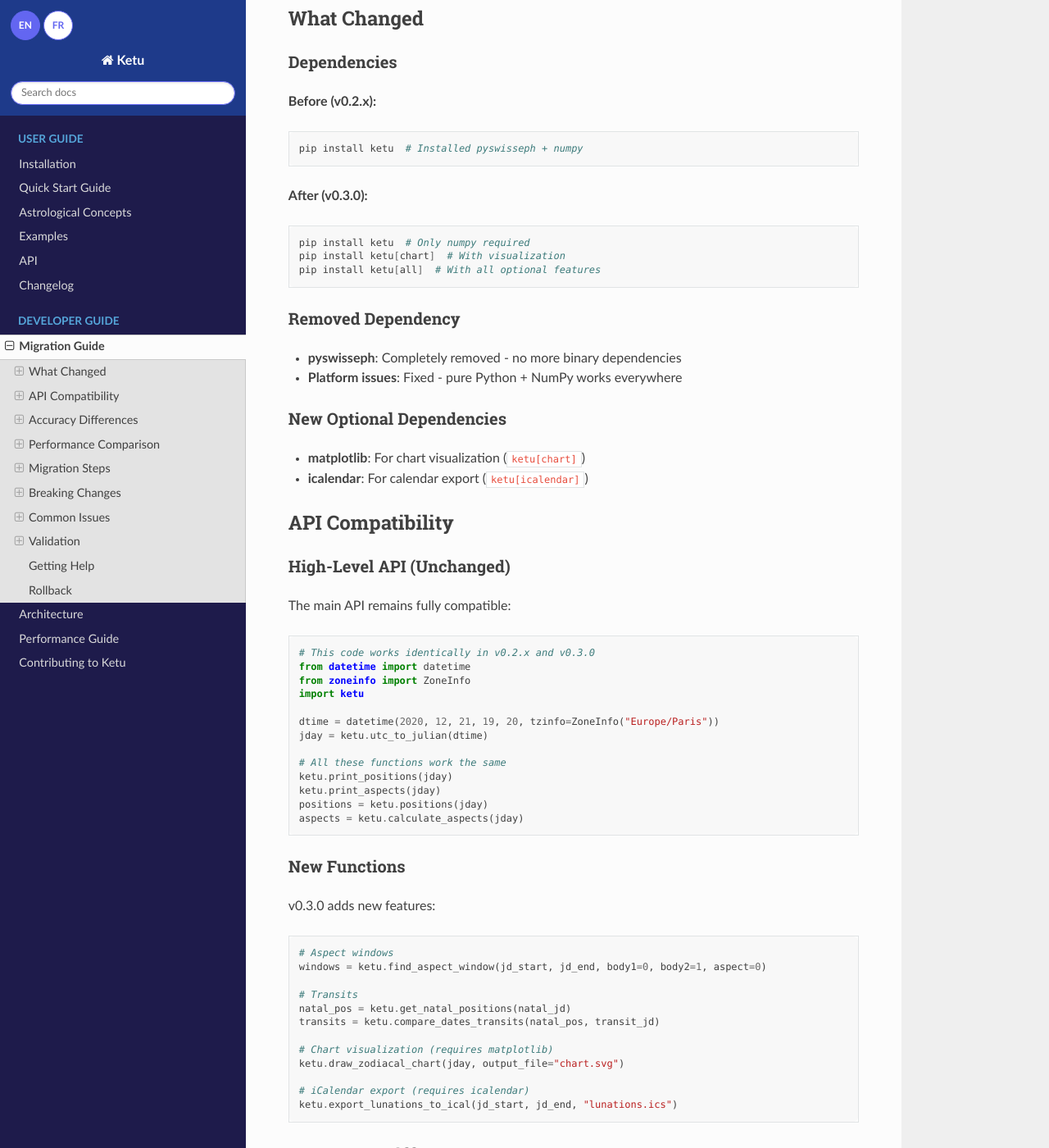
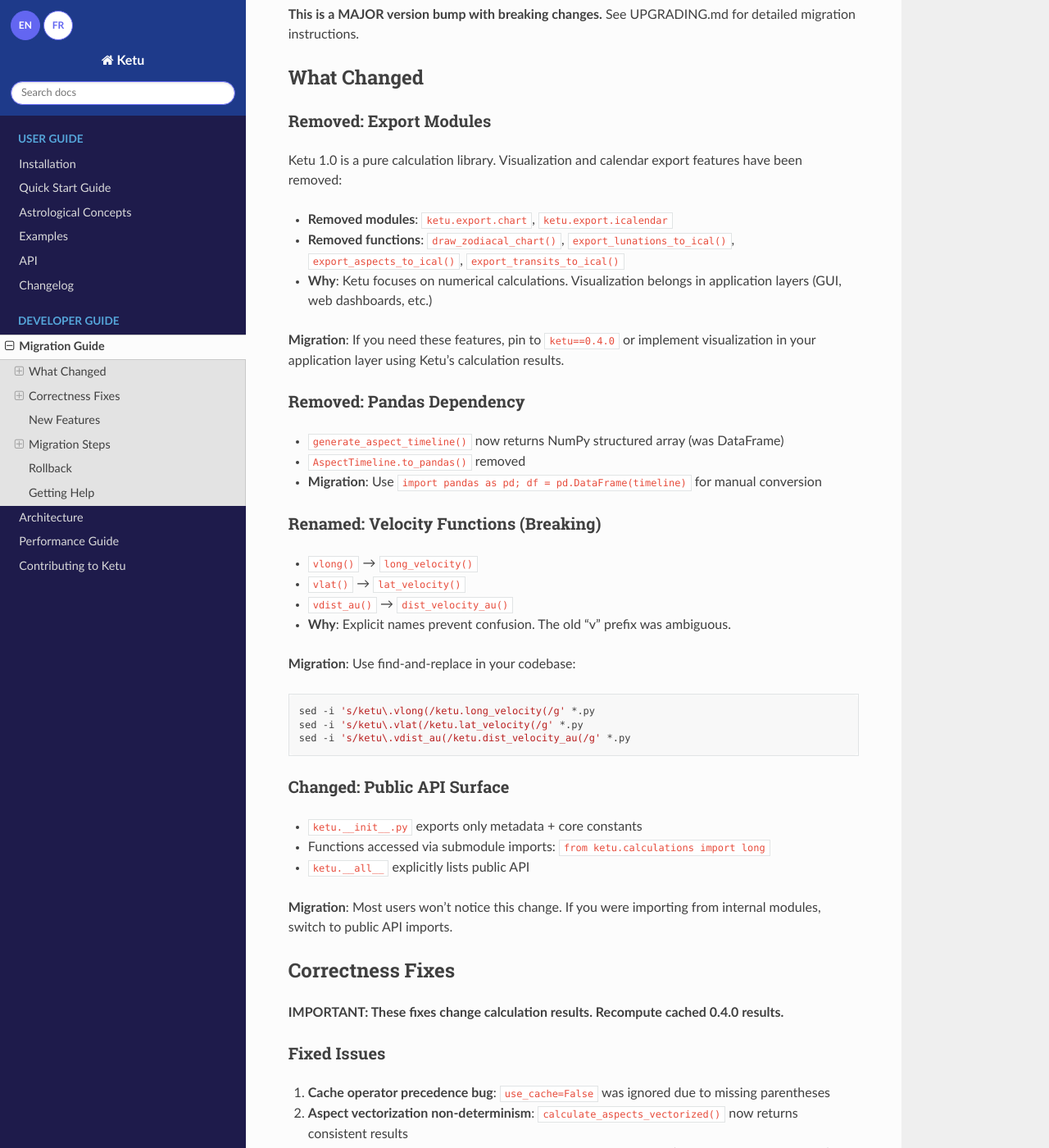
Before and after one commit to alkimya/ketu, a Sphinx documentation site: the page built from docs/source/migration.md, in a window 1280 px wide and 1400 px high, scrolled down 202 px. Shown: the whole window at 82% size. Built offline with Sphinx 7.4.7 and the Read the Docs theme 3.1.0, drawn with Linux system fonts in a browser that asks for light colours; some of the changed text lies outside the part shown.

Commit message:
docs(06-01): purge chart/icalendar references from all documentation
- Remove chart, icalendar, matplotlib, svgwrite references from README, CLAUDE.md, docs/
- Clean examples/README.md and README_fr.md (remove 03_natal_chart references)
- Rename natal_chart() to natal_positions() in quickstart.md
- Acceptable exceptions: migration.md explains removed features, concepts.md uses astronomical term

Co-Authored-By: Claude Opus 4.6 <noreply@anthropic.com>

````diff
--- a/docs/source/examples.md
+++ b/docs/source/examples.md
@@ -88,7 +88,7 @@ class Transit:
     exact: bool = False
 
 def search_transits(natal_date, transit_date, planets_to_follow=None):
-    """Search for today's transits on a natal chart"""
+    """Search for today's transits to natal positions"""
 
     if planets_to_follow is None:
         planets_to_follow = [0, 1, 2, 3, 4, 5, 6]  # Sun to Saturn
--- a/docs/source/migration.md
+++ b/docs/source/migration.md
@@ -1,256 +1,139 @@
 # Migration Guide
 
-This guide helps you migrate from Ketu v0.2.x (pyswisseph-based) to v0.3.0 (pure NumPy).
+This guide helps you migrate from Ketu v0.4.0 to v1.0.0.
+
+**This is a MAJOR version bump with breaking changes.** See [UPGRADING.md](../../UPGRADING.md) for detailed migration instructions.
 
 ## What Changed
 
-### Dependencies
+### Removed: Export Modules
 
-**Before (v0.2.x):**
+Ketu 1.0 is a pure calculation library. Visualization and calendar export features have been removed:
 
+- **Removed modules**: `ketu.export.chart`, `ketu.export.icalendar`
+- **Removed functions**: `draw_zodiacal_chart()`, `export_lunations_to_ical()`, `export_aspects_to_ical()`, `export_transits_to_ical()`
+- **Why**: Ketu focuses on numerical calculations. Visualization belongs in application layers (GUI, web dashboards, etc.)
+
+**Migration**: If you need these features, pin to `ketu==0.4.0` or implement visualization in your application layer using Ketu's calculation results.
+
+### Removed: Pandas Dependency
+
+- `generate_aspect_timeline()` now returns NumPy structured array (was DataFrame)
+- `AspectTimeline.to_pandas()` removed
+- **Migration**: Use `import pandas as pd; df = pd.DataFrame(timeline)` for manual conversion
+
+### Renamed: Velocity Functions (Breaking)
+
+- `vlong()` → `long_velocity()`
+- `vlat()` → `lat_velocity()`
+- `vdist_au()` → `dist_velocity_au()`
+- **Why**: Explicit names prevent confusion. The old "v" prefix was ambiguous.
+
+**Migration**: Use find-and-replace in your codebase:
 ```bash
-pip install ketu  # Installed pyswisseph + numpy
+sed -i 's/ketu\.vlong(/ketu.long_velocity(/g' *.py
+sed -i 's/ketu\.vlat(/ketu.lat_velocity(/g' *.py
+sed -i 's/ketu\.vdist_au(/ketu.dist_velocity_au(/g' *.py
 ```
 
-**After (v0.3.0):**
+### Changed: Public API Surface
 
-```bash
-pip install ketu  # Only numpy required
-pip install ketu[chart]  # With visualization
-pip install ketu[all]  # With all optional features
-```
+- `ketu.__init__.py` exports only metadata + core constants
+- Functions accessed via submodule imports: `from ketu.calculations import long`
+- `ketu.__all__` explicitly lists public API
 
-### Removed Dependency
+**Migration**: Most users won't notice this change. If you were importing from internal modules, switch to public API imports.
 
-- **pyswisseph**: Completely removed - no more binary dependencies
-- **Platform issues**: Fixed - pure Python + NumPy works everywhere
+## Correctness Fixes
 
-### New Optional Dependencies
+**IMPORTANT: These fixes change calculation results. Recompute cached 0.4.0 results.**
 
-- **matplotlib**: For chart visualization (`ketu[chart]`)
-- **icalendar**: For calendar export (`ketu[icalendar]`)
+### Fixed Issues
 
-## API Compatibility
+1. **Cache operator precedence bug**: `use_cache=False` was ignored due to missing parentheses
+2. **Aspect vectorization non-determinism**: `calculate_aspects_vectorized()` now returns consistent results
+3. **Moon velocity wrapping**: Correct velocity at 360°/0° boundary (was showing ±360° spikes)
 
-### High-Level API (Unchanged)
+**Impact**: If you cached results from 0.4.0, recompute them with 1.0.0 for correctness.
 
-The main API remains fully compatible:
+## New Features
 
-```python
-# This code works identically in v0.2.x and v0.3.0
-from datetime import datetime
-from zoneinfo import ZoneInfo
-import ketu
-
-dtime = datetime(2020, 12, 21, 19, 20, tzinfo=ZoneInfo("Europe/Paris"))
-jday = ketu.utc_to_julian(dtime)
-
-# All these functions work the same
-ketu.print_positions(jday)
-ketu.print_aspects(jday)
-positions = ketu.positions(jday)
-aspects = ketu.calculate_aspects(jday)
-```
-
-### New Functions
-
-v0.3.0 adds new features:
-
-```python
-# Aspect windows
-windows = ketu.find_aspect_window(jd_start, jd_end, body1=0, body2=1, aspect=0)
-
-# Transits
-natal_pos = ketu.get_natal_positions(natal_jd)
-transits = ketu.compare_dates_transits(natal_pos, transit_jd)
-
-# Chart visualization (requires matplotlib)
-ketu.draw_zodiacal_chart(jday, output_file="chart.svg")
-
-# iCalendar export (requires icalendar)
-ketu.export_lunations_to_ical(jd_start, jd_end, "lunations.ics")
-```
-
-## Accuracy Differences
-
-### Swiss Ephemeris (v0.2.x)
-
-- Accuracy: ±0.001° (arc-second precision)
-- Based on JPL ephemeris
-- Full perturbation theory
-
-### Pure NumPy (v0.3.0)
-
-- Accuracy: ±0.1° for inner planets, ±0.5° for outer planets
-- Based on VSOP87/simplified perturbations
-- More than sufficient for astrological purposes
-
-### When to Care
-
-You likely **don't need** Swiss Ephemeris precision if:
-
-- You're doing astrology (orbs are typically 1-12°)
-- You're working with aspects (orb tolerance >> 0.5°)
-- You need aspects exact to the minute (v0.3.0 handles this)
-
-You **might prefer** Swiss Ephemeris if:
-
-- You need arc-second precision for scientific astronomy
-- You're computing asteroid positions (not yet supported in v0.3.0)
-- You need positions for dates outside 1800-2200 CE
-
-## Performance Comparison
-
-### Time Series (365 days)
-
-- v0.2.x: ~3.2 seconds
-- v0.3.0: ~15 milliseconds
-- **Speedup: 208x**
-
-### Aspect Calculations
-
-- v0.2.x: ~120 milliseconds
-- v0.3.0: ~8 milliseconds
-- **Speedup: 14.55x**
+- **Type hints everywhere**: mypy strict mode compliance
+- **NumPy-style docstrings**: Examples section in all public functions
+- **Vectorized ResonanceField**: 10-100x faster `_get_trace()` using batch calculations
+- **Standardized error messages**: All `ValueError` messages include received value + valid options
+- **Numerical precision guarantees**: ±1e-6° for angular separation (documented)
 
 ## Migration Steps
 
-### Step 1: Update Package
+### Step 1: Review Breaking Changes
+
+Read [UPGRADING.md](../../UPGRADING.md) for detailed migration instructions.
+
+### Step 2: Update Package
 
 ```bash
 pip install --upgrade ketu
 ```
 
-### Step 2: Remove pyswisseph (Optional)
+### Step 3: Update Your Code
+
+**Replace velocity function calls:**
+
+```python
+# Before (v0.4.0)
+v = ketu.vlong(jday, body_id)
+
+# After (v1.0.0)
+v = ketu.long_velocity(jday, body_id)
+```
+
+**Replace pandas conversions:**
+
+```python
+# Before (v0.4.0)
+timeline = ketu.generate_aspect_timeline(...)
+df = timeline.to_pandas()
+
+# After (v1.0.0)
+import pandas as pd
+timeline = ketu.generate_aspect_timeline(...)
+df = pd.DataFrame(timeline)
+```
+
+**Remove chart/icalendar calls:**
+
+```python
+# Before (v0.4.0) - REMOVED
+ketu.draw_zodiacal_chart(jday, output_file="chart.svg")
+ketu.export_lunations_to_ical(start, end, "lunations.ics")
+
+# After (v1.0.0) - No replacement
+# Implement visualization in your application layer using ketu calculation results
+```
+
+### Step 4: Test Your Code
+
+Run your test suite to catch any remaining issues.
+
+### Step 5: Recompute Cached Results
+
+If you cached calculation results from 0.4.0, recompute them for correctness.
+
+## Rollback
+
+If you need to rollback to v0.4.0:
 
 ```bash
-pip uninstall pyswisseph
+pip install ketu==0.4.0
 ```
 
-### Step 3: Test Your Code
-
-Run your existing code - it should work without changes:
-
-```python
-# Your existing code
-import ketu
-
-jday = ketu.utc_to_julian(datetime.now())
-ketu.print_positions(jday)
-```
-
-### Step 4: Add Optional Features
-
-If you want new features:
-
-```bash
-# For chart visualization
-pip install ketu[chart]
-
-# For iCalendar export
-pip install ketu[icalendar]
-
-# For everything
-pip install ketu[all]
-```
-
-## Breaking Changes
-
-### None for Public API
-
-The public API (`ketu.*`) has **no breaking changes**.
-
-### Internal Changes
-
-If you were importing from internal modules:
-
-**Before:**
-
-```python
-# Don't do this - internal API
-from ketu.ketu import body_properties
-```
-
-**After:**
-
-```python
-# Use public API instead
-from ketu import body_properties
-```
-
-## Common Issues
-
-### Import Errors
-
-**Problem:**
-
-```python
-ImportError: No module named 'swisseph'
-```
-
-**Solution:**
-This is expected - pyswisseph is no longer used. Your code should still work.
-
-### Accuracy Concerns
-
-**Problem:** "Positions are slightly different from v0.2.x"
-
-**Solution:** This is expected. Differences are typically < 0.5° and negligible for astrology.
-
-### Missing Features
-
-**Problem:** "Can't find function X"
-
-**Solution:** Check if it's a new feature requiring optional dependencies:
-
-```bash
-pip install ketu[all]
-```
-
-## Validation
-
-### Compare Results
-
-To verify migration:
-
-```python
-# Save results from v0.2.x
-import json
-import ketu
-
-jday = ketu.utc_to_julian(datetime(2025, 1, 1))
-old_positions = ketu.positions(jday)
-with open('old_positions.json', 'w') as f:
-    json.dump(old_positions.tolist(), f)
-```
-
-After upgrading:
-
-```python
-# Compare with v0.3.0
-new_positions = ketu.positions(jday)
-with open('old_positions.json', 'r') as f:
-    old_positions = np.array(json.load(f))
-
-diff = np.abs(new_positions - old_positions)
-print(f"Max difference: {diff.max():.4f}°")  # Should be < 0.5°
-```
+Note: v0.4.x will not receive further updates. v1.0.0 is the recommended version.
 
 ## Getting Help
 
 If you encounter issues:
 
-1. Check the [documentation](https://ketu.readthedocs.io)
-2. Review [examples](examples.md)
+1. Check [UPGRADING.md](../../UPGRADING.md) for detailed migration guide
+2. Review [CHANGELOG.md](../../CHANGELOG.md) for complete list of changes
 3. Open an [issue](https://github.com/alkimya/ketu/issues)
-
-## Rollback
-
-If you need to rollback to v0.2.x:
-
-```bash
-pip install ketu==0.2.1
-pip install pyswisseph
-```
-
-Note: v0.2.x will not receive further updates.
````
Also changed, not shown: CLAUDE.md (+16 -9 lines), README.md (+16 -74 lines), docs/source/architecture.md (+14 -34 lines), docs/source/changelog.md (+0 -1 lines), docs/source/quickstart.md (+5 -5 lines), examples/README.md, examples/README_fr.md.
